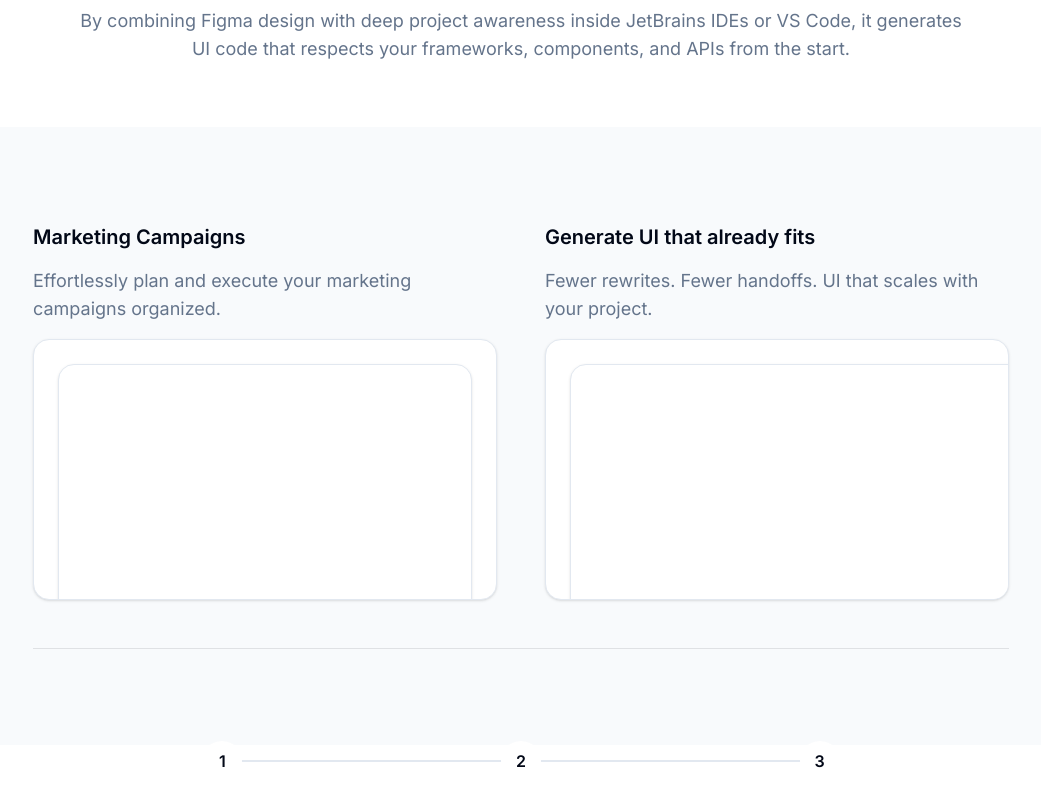
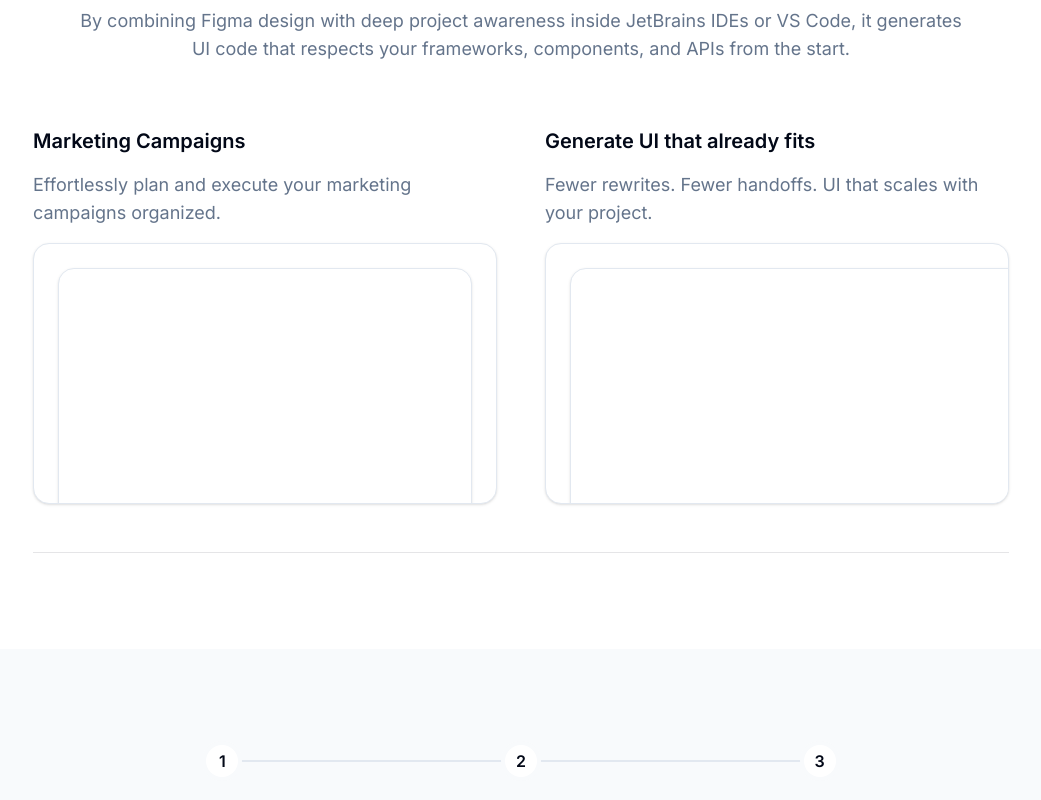
Before and after one commit to RuslanGolov/JetFigma, a Next.js app: page / in a window 1280 px wide. Shown: the part 2560-3360 px from the top of the page, without its empty margins (119-1160 px from the left). Built offline with nearby package versions, Linux system fonts and the light colour scheme.

Commit message:
fixed background

```diff
--- a/src/components/ui/features.tsx
+++ b/src/components/ui/features.tsx
@@ -6,7 +6,7 @@ import { Card } from '@/components/ui/card'
 export default function Features() {
   return (
     <section>
-      <div className="bg-muted/50 py-24">
+      <div className="pb-24">
         <div className="mx-auto w-full max-w-5xl px-6">
           <div className="border-foreground/10 relative grid gap-12 border-b pb-12 [--radius:1rem] md:grid-cols-2">
             <div>
--- a/src/components/ui/how-it-works.tsx
+++ b/src/components/ui/how-it-works.tsx
@@ -103,7 +103,7 @@ export const HowItWorks: React.FC<HowItWorksProps> = ({
     return (
         <section
             id="how-it-works"
-            className={cn("w-full bg-white py-16 sm:py-24", className)}
+            className={cn("w-full bg-white pt-16 sm:pt-24", className)}
             {...props}
         >
             <div className="container mx-auto px-4">
@@ -119,7 +119,10 @@ export const HowItWorks: React.FC<HowItWorksProps> = ({
                 </div>
 
                 <Features/>
+            </div>
 
+            <div className="bg-slate-50 py-16 sm:py-24">
+                <div className="container mx-auto px-4">
                     {/* Step Indicators with Connecting Line */}
                     <div className="relative mx-auto mb-8 w-full max-w-4xl">
                         <div
@@ -132,7 +135,7 @@ export const HowItWorks: React.FC<HowItWorksProps> = ({
                                 <div
                                     key={index}
                                     // Center the number within its grid column
-                                className="flex h-8 w-8 items-center justify-center justify-self-center rounded-full bg-white font-semibold text-foreground ring-4 ring-white"
+                                    className="flex h-8 w-8 items-center justify-center justify-self-center rounded-full bg-white font-semibold text-foreground ring-4 ring-slate-50"
                                 >
                                     {index + 1}
                                 </div>
@@ -160,6 +163,7 @@ export const HowItWorks: React.FC<HowItWorksProps> = ({
                         </Button>
                     </div>
                 </div>
+            </div>
         </section>
     );
 };
```
Lines whose indentation alone changed are shown as unchanged.
